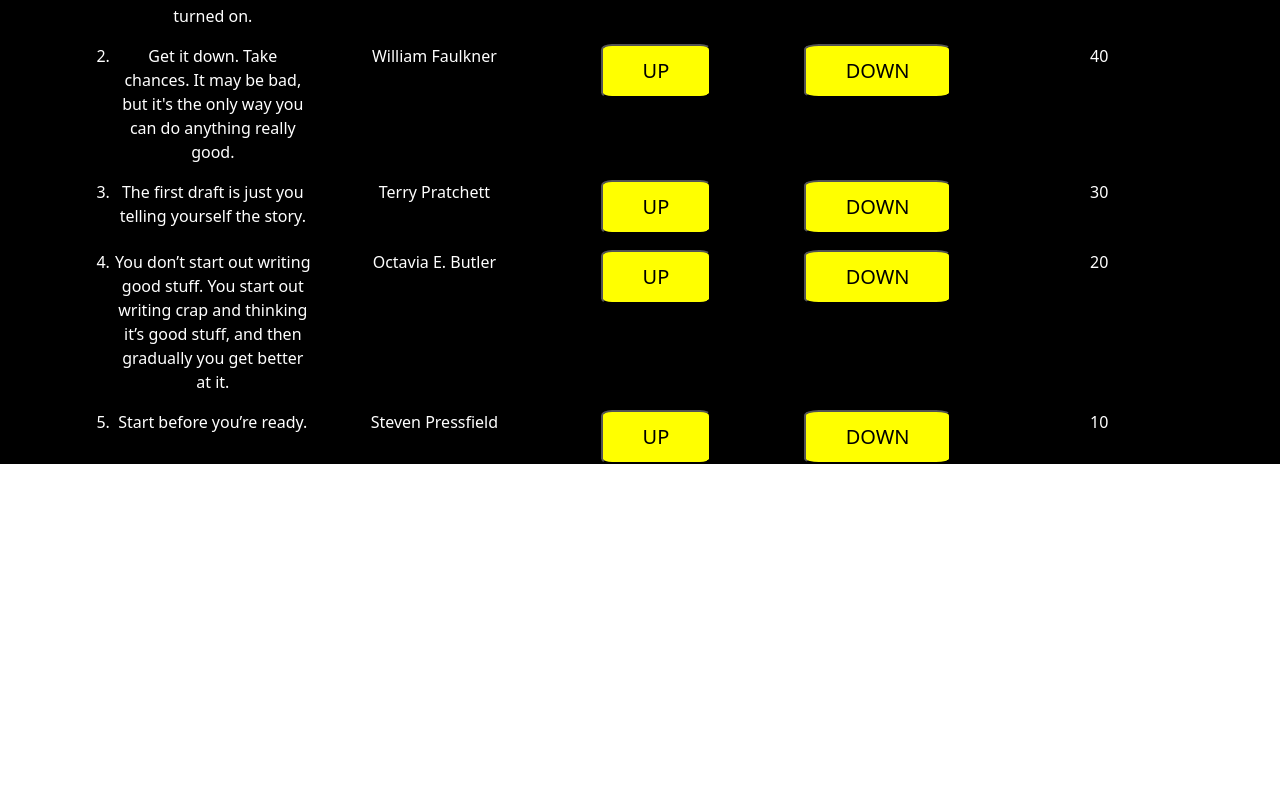
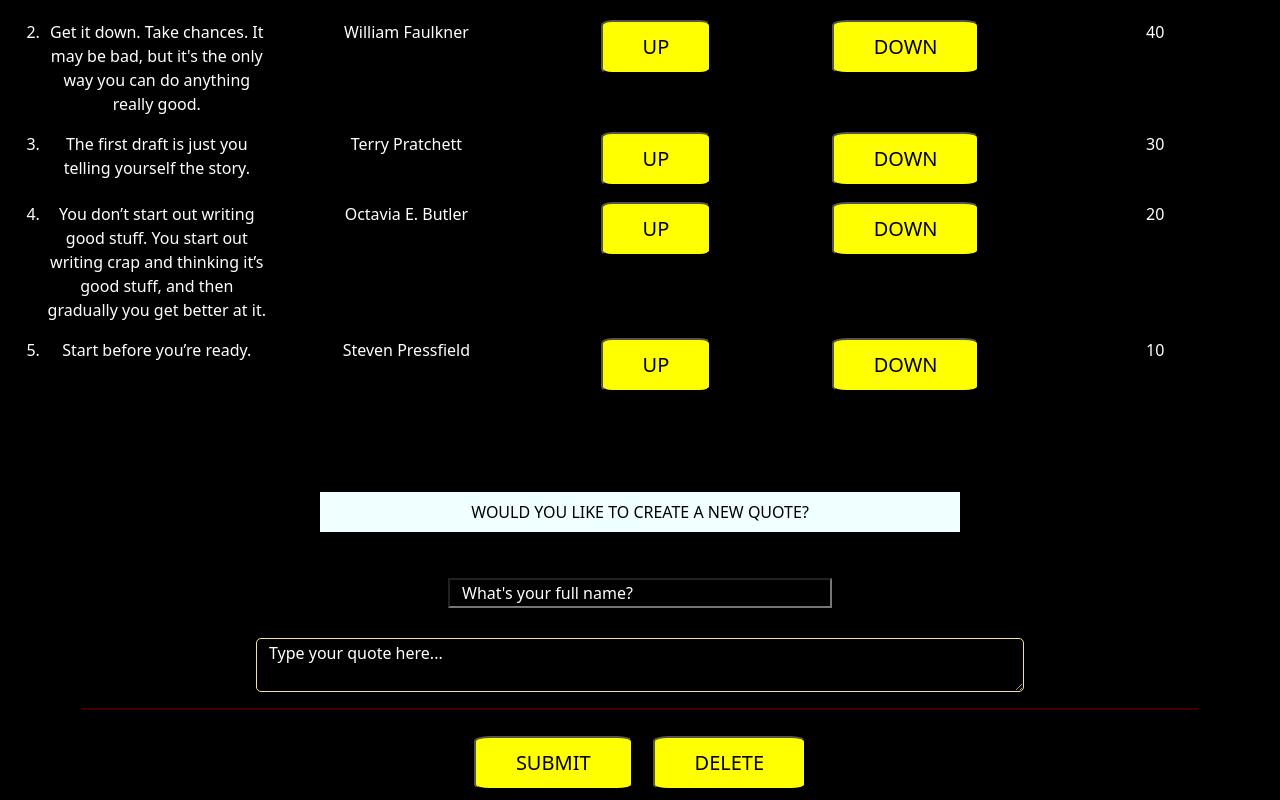
Before and after one commit to Moni-que/QUOTES-APP, an Angular app: page / in a window 1280 px wide. Shown: the part 203-1003 px from the top of the page. Before the commit the page ends 800 px from the top, so only its background shows below. Built offline with nearby package versions, Linux system fonts and the light colour scheme.

Commit message:
add a component and add form and buttons to  it

```diff
--- a/src/app/app.component.css
+++ b/src/app/app.component.css
@@ -6,8 +6,6 @@
 .general{
     background-color: black;
     color: white;
-    /* padding-bottom: 10px; */
-    /* height: 100vh; */
 }
 .general h1{
     padding-top: 10px;
--- a/src/app/app.module.ts
+++ b/src/app/app.module.ts
@@ -4,11 +4,13 @@ import { BrowserModule } from '@angular/platform-browser';
 import { AppRoutingModule } from './app-routing.module';
 import { AppComponent } from './app.component';
 import { QuoteComponent } from './quote/quote.component';
+import { QuoteFormComponent } from './quote-form/quote-form.component';
 
 @NgModule({
   declarations: [
     AppComponent,
-    QuoteComponent
+    QuoteComponent,
+    QuoteFormComponent
   ],
   imports: [
     BrowserModule,
--- /dev/null
+++ b/src/app/quote-form/quote-form.component.css
@@ -0,0 +1,43 @@
+.button-2 button{
+    padding: 10px 40px;
+    font-size: 20px;
+    font-weight: 450;
+    border-radius: 10%;
+    background-color: yellow;
+    margin: 10px;
+}
+hr{
+    padding: 1px;
+    color: red;
+}
+.details{
+    display: flex;
+    justify-content: center;
+    gap: 30px;
+}
+.details input{
+    background-color: transparent;
+    width: 30vw;
+}
+.details textarea{
+    background-color: transparent;
+    width: 60vw;
+    border: solid #ECE3A1 1px;
+    border-radius: 5px;
+}
+::placeholder{
+    color: white;
+}
+p{
+    background-color: azure;
+    color: black;
+    width: 50vw;
+    padding: 8px;
+
+}
+.question{
+    margin-top: 100px;
+}
+.myform{
+    margin-top: 30px;
+}
--- /dev/null
+++ b/src/app/quote-form/quote-form.component.html
@@ -0,0 +1,16 @@
+<div class="container question">
+    <div class="row d-flex justify-content-center">
+        <p>WOULD YOU LIKE TO CREATE A NEW QUOTE?</p>
+    </div>
+    <form action="" class="myform">
+        <div class="row details">
+            <input type="text" placeholder="What's your full name?">
+            <textarea name="" id="myquote" placeholder="Type your quote here..."></textarea>
+        </div>
+        <hr>
+        <div class="button-2">
+            <button>SUBMIT</button>
+            <button>DELETE</button>
+        </div>
+    </form>
+</div>
--- /dev/null
+++ b/src/app/quote-form/quote-form.component.ts
@@ -0,0 +1,15 @@
+import { Component, OnInit } from '@angular/core';
+
+@Component({
+  selector: 'app-quote-form',
+  templateUrl: './quote-form.component.html',
+  styleUrls: ['./quote-form.component.css']
+})
+export class QuoteFormComponent implements OnInit {
+
+  constructor() { }
+
+  ngOnInit(): void {
+  }
+
+}
--- a/src/app/quote/quote.component.html
+++ b/src/app/quote/quote.component.html
@@ -1,4 +1,4 @@
-<div class="container">
+<div class="container-fluid general-2">
     <ol>
         <div class="row mt-4">
             <div class="col">
@@ -103,4 +103,5 @@
             </div>
         </div>
     </ol>
+    <app-quote-form></app-quote-form>
 </div>
```
Also changed, not shown: 1 other file (tests, documents, lock files or other folders).
